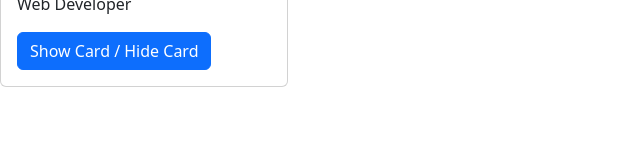
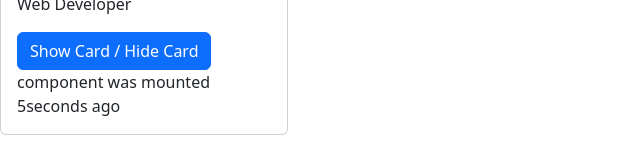
Before and after one commit to Nuga0909/react-state-checkpoint, a React (Create React App) app: page / in a window 1280 px wide. Shown: the part 360-528 px from the top of the page, without its empty margins (0-640 px from the left). Built offline with nearby package versions, Linux system fonts and the light colour scheme; the HTML template or start-up script is replaced by a standard one.

Commit message:
fix state

```diff
--- a/src/App.js
+++ b/src/App.js
@@ -16,7 +16,7 @@ class App extends Component {
   };
 
   handleShows = () =>{
-    console.log(this.state.time);
+    // alert(this.state.time);
     this.setState({
       shows: !this.state.shows,
     });}
@@ -47,6 +47,7 @@ class App extends Component {
             <Button variant="primary" onClick={this.handleShows}>
               Show Card / Hide Card
             </Button>
+            <Card.Text style={showcard}>component was mounted {this.state.time}seconds ago</Card.Text>
           </Card.Body>
         </Card>
       </>
```
